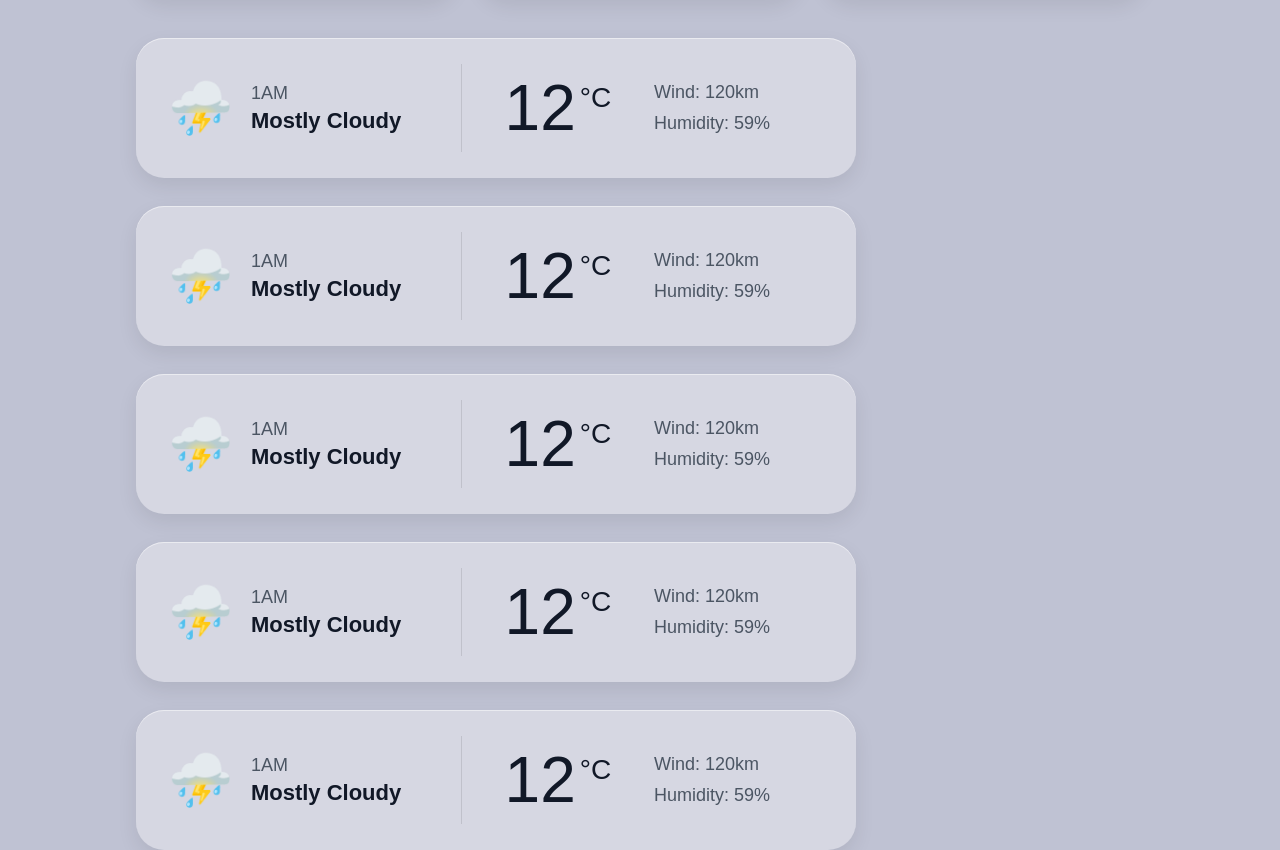
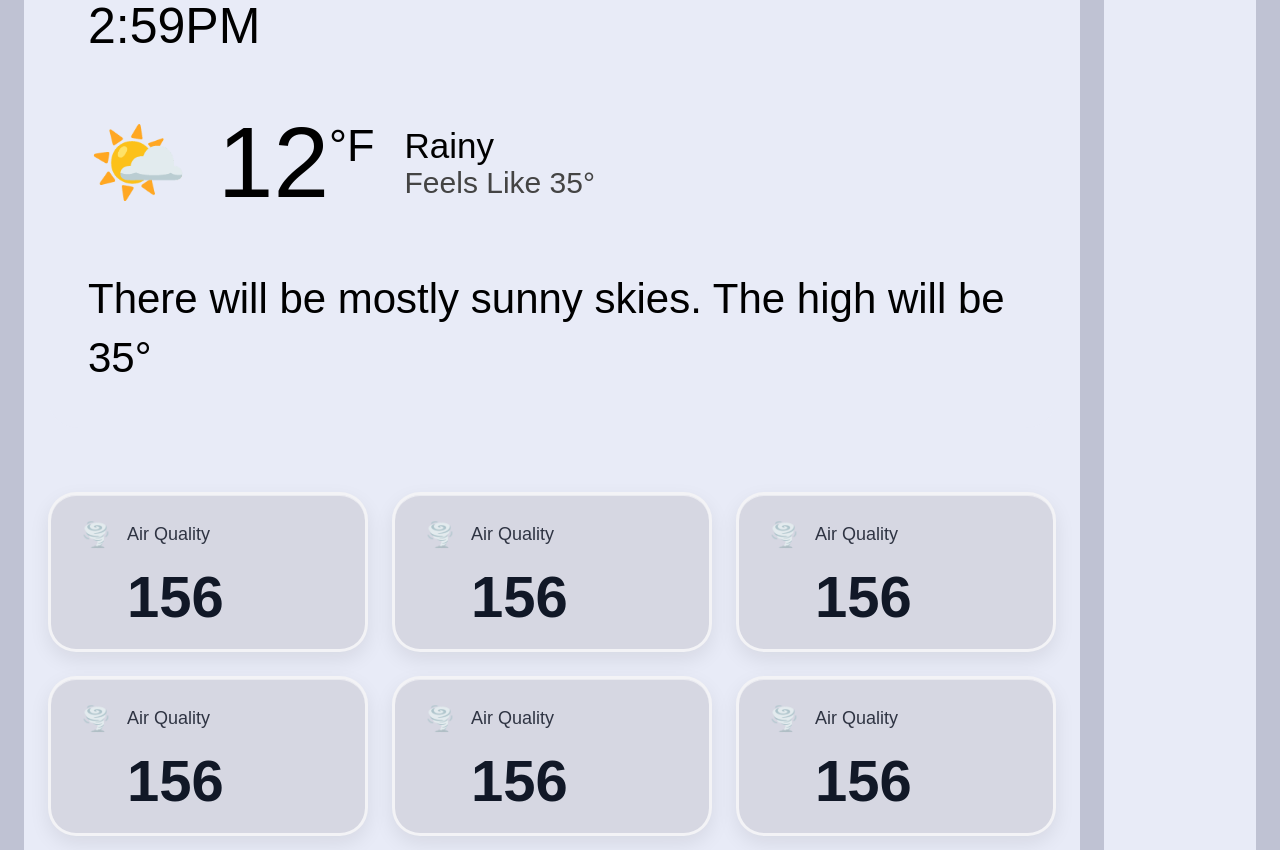
Before and after one commit to Divasdev/Let-S-React, a React (Vite) app in the folder Weather-App/: page / in a window 1280 px wide. Shown: the top 850 px of the page. Built offline with nearby package versions, Linux system fonts and the light colour scheme.

Commit message:
MAde the left Layout

```diff
--- a/Weather-App/src/App.jsx
+++ b/Weather-App/src/App.jsx
@@ -1,13 +1,10 @@
-import { StatsGrid } from "./components/StatsGrid/StatsGrid";
-
-import { ForecastList } from "./components/Forecast/ForecastList";
-
+import { MainLayout } from "./components/Layout/MainLayout";
 function App(){
   return(
 
       <>
-          <StatsGrid />
-          <ForecastList />
+          <MainLayout />
+
       </>
 
   )
--- /dev/null
+++ b/Weather-App/src/components/CurrentWeatherHero/CurrentWeatherHero.css
@@ -0,0 +1,85 @@
+
+  .current-weather-card {
+  width: 100%;
+  max-width: 1200px;
+
+  padding: 40px;
+
+  border-radius: 30px;
+
+  background: #e8ebf7;
+
+
+
+  display: flex;
+  flex-direction: column;
+  gap: 50px;
+}
+
+/* Header */
+.weather-card-header {
+  display: flex;
+  justify-content: space-between;
+  align-items: flex-start;
+}
+
+.weather-label {
+  font-size: 20px;
+  color: #555;
+}
+
+.current-time {
+  font-size: 50px;
+  margin-top: 10px;
+  font-weight: 500;
+}
+
+.temperature-unit {
+  display: flex;
+  align-items: center;
+  gap: 10px;
+
+  font-size: 28px;
+}
+
+/* Middle Section */
+.weather-main-info {
+  display: flex;
+  align-items: center;
+  gap: 30px;
+}
+
+.weather-icon {
+  font-size: 80px;
+}
+
+.temperature {
+  display: flex;
+  align-items: flex-start;
+}
+
+.temperature h1 {
+  font-size: 100px;
+  font-weight: 500;
+}
+
+.temperature span {
+  font-size: 45px;
+  margin-top: 15px;
+}
+
+.weather-details h3 {
+  font-size: 35px;
+  font-weight: 500;
+}
+
+.weather-details p {
+  font-size: 30px;
+  color: #444;
+}
+
+/* Bottom */
+.weather-description {
+  font-size: 42px;
+  line-height: 1.4;
+}
--- /dev/null
+++ b/Weather-App/src/components/CurrentWeatherHero/CurrentWeatherHero.jsx
@@ -0,0 +1,51 @@
+import "./CurrentWeatherHero.css";
+
+  export function CurrentWeatherCard() {
+  return (
+    <div className="current-weather-card">
+
+      {/* Top Section */}
+      <div className="weather-card-header">
+
+        <div>
+          <span className="weather-label">Current Weather</span>
+          <h3 className="current-time">2:59PM</h3>
+        </div>
+
+        <div className="temperature-unit">
+          <span>Forenheight</span>
+          <span>⌄</span>
+        </div>
+
+      </div>
+
+      {/* Middle Section */}
+      <div className="weather-main-info">
+
+        {/* Weather Icon */}
+        <div className="weather-icon">
+          🌤️
+        </div>
+
+        {/* Temperature */}
+        <div className="temperature">
+          <h1>12</h1>
+          <span>°F</span>
+        </div>
+
+        {/* Weather Details */}
+        <div className="weather-details">
+          <h3>Rainy</h3>
+          <p>Feels Like 35°</p>
+        </div>
+
+      </div>
+
+      {/* Bottom Description */}
+      <p className="weather-description">
+        There will be mostly sunny skies. The high will be 35°
+      </p>
+
+    </div>
+  );
+}
--- a/Weather-App/src/components/Layout/MainLayout.css
+++ b/Weather-App/src/components/Layout/MainLayout.css
@@ -19,3 +19,26 @@
 
   padding: 24px;
 }
+
+.left-panel {
+  display: flex;
+  flex-direction: column;
+
+  gap: 24px;
+}
+
+.left-top {
+  width: 100%;
+}
+
+.left-stats-grid {
+  display: grid;
+
+  grid-template-columns: repeat(3, 1fr);
+
+  gap: 18px;
+}
+
+.left-bottom {
+  width: 100%;
+}
--- a/Weather-App/src/components/Layout/MainLayout.jsx
+++ b/Weather-App/src/components/Layout/MainLayout.jsx
@@ -1,5 +1,6 @@
+import { StatsGrid } from "../StatsGrid/StatsGrid";
 
-
+import { CurrentWeatherCard } from "../CurrentWeatherHero/CurrentWeatherHero";
 import "./MainLayout.css";
 
 export function MainLayout() {
@@ -8,8 +9,10 @@ export function MainLayout() {
 
       {/* Left Column */}
       <div className="left-panel">
-        <h2>Left Panel</h2>
+            <CurrentWeatherCard />
+            <StatsGrid />
       </div>
+
 
       {/* Right Column */}
       <div className="right-panel">
```
